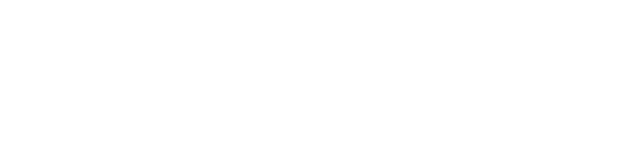
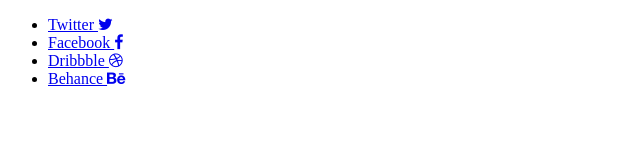
Before and after one commit to MDJAmin/social-media-sidebar-html-css, a plain HTML site: page index.html in a window 1280 px wide. Shown: the whole page, without its empty margins (0-640 px from the left). Drawn offline with Linux system fonts and the light colour scheme.

Commit message:
Feat : basic Html

```diff
--- a/index.html
+++ b/index.html
@@ -9,6 +9,13 @@
     <title>Social sideBar</title>
 </head>
 <body>
-
+    <nav class="social">
+        <ul>
+            <li><a href="#">Twitter <i class="fa fa-twitter"></i></a></li>
+            <li><a href="#">Facebook <i class="fa fa-facebook"></i></a></li>
+            <li><a href="#">Dribbble <i class="fa fa-dribbble"></i></a></li>
+            <li><a href="#">Behance <i class="fa fa-behance"></i></a></li>
+        </ul>
+    </nav>
 </body>
 </html>
```
